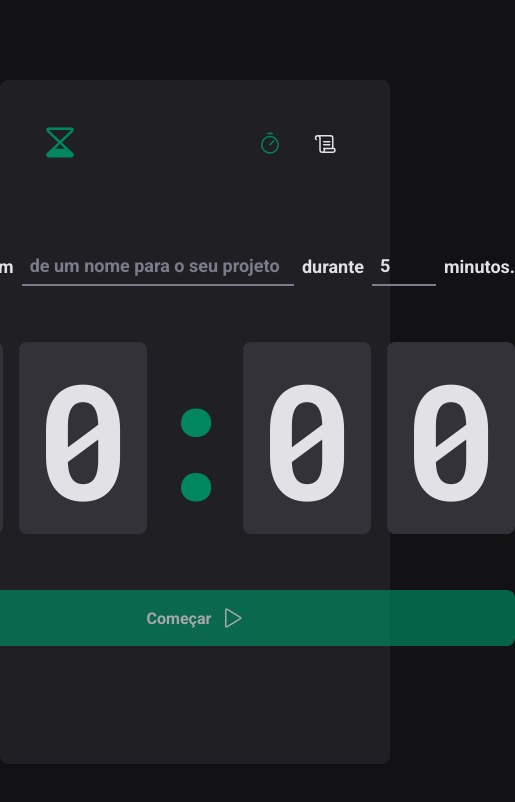
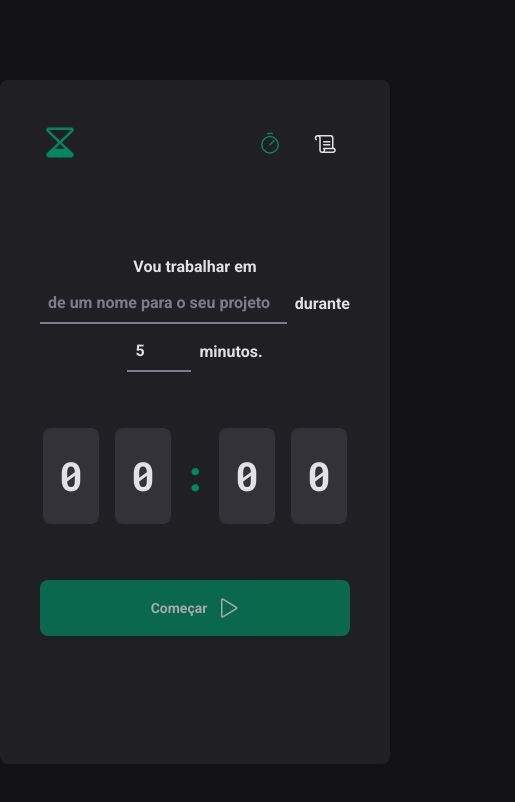
Before and after one commit to Reifhel/pomodoro-timer, a React (Vite) app: page / in a window 390 px wide. Shown: the top 802 px of the page, 515 px wide, since content can reach past the window. Built offline with nearby package versions, Linux system fonts and the light colour scheme.

Commit message:
feat: making it responsive

```diff
--- a/src/pages/History/styles.ts
+++ b/src/pages/History/styles.ts
@@ -10,6 +10,10 @@ export const HistoryContainer = styled.main`
   h1 {
     font-size: 1.5rem;
     color: ${(props) => props.theme["gray-100"]};
+  }
+
+  @media (max-width: 768px) {
+    padding: 1rem;
   }
 `;
 
@@ -59,6 +63,11 @@ export const HistoryList = styled.div`
       }
     }
   }
+
+  @media (max-height: 1000px) {
+    max-height: calc(100vh - 25rem);
+    overflow-y: auto;
+  }
 `;
 
 const STATUS_COLORS = {
--- a/src/pages/Home/components/Countdown/styles.ts
+++ b/src/pages/Home/components/Countdown/styles.ts
@@ -14,6 +14,24 @@ export const CountdownContainer = styled.div`
     padding: 2rem 1rem;
     border-radius: 8px;
   }
+
+  @media (max-width: 768px) {
+    font-size: 5rem;
+    line-height: 1.6;
+
+    span {
+      padding: 1rem;
+    }
+  }
+
+  @media (max-width: 430px) {
+    font-size: 2.5rem;
+    line-height: 1.6;
+
+    span {
+      padding: 1rem;
+    }
+  }
 `;
 
 export const Separator = styled.div`
@@ -24,4 +42,16 @@ export const Separator = styled.div`
   overflow: hidden;
   display: flex;
   justify-content: center;
+
+  @media (max-width: 768px) {
+    width: 2rem;
+    padding: 1rem 0;
+    line-height: 1.6;
+  }
+
+  @media (max-width: 430px) {
+    width: 1rem;
+    padding: 1rem 0;
+    line-height: 1.6;
+  }
 `;
--- a/src/pages/Home/components/NewCycleForm/styles.ts
+++ b/src/pages/Home/components/NewCycleForm/styles.ts
@@ -13,6 +13,10 @@ export const FormContainer = styled.div`
   font-weight: bold;
 
   flex-wrap: wrap;
+
+  @media (max-width: 430px) {
+    font-size: 1rem;
+  }
 `;
 
 const baseInput = styled.input`
--- a/src/styles/global.ts
+++ b/src/styles/global.ts
@@ -23,4 +23,12 @@ export const GlobalStyle = createGlobalStyle`
         font-weight: 400;
         font-size: 1rem;
     }
+
+    @media (max-width: 430px) {
+        body,input, textarea, button {
+            font-family: 'Roboto', sans-serif;
+            font-weight: 400;
+            font-size: 0.875rem;
+        }
+    }
 `;
```
